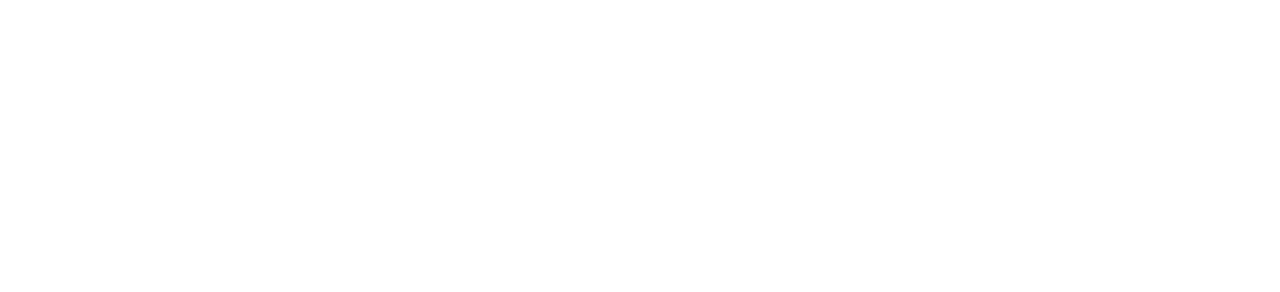
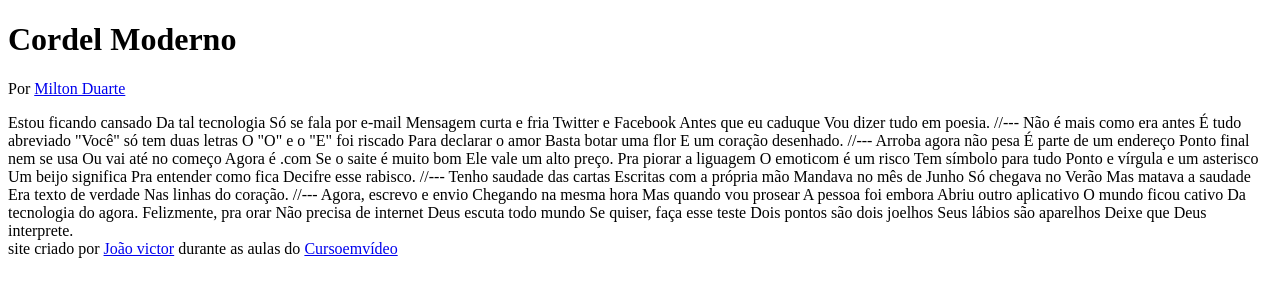
Before and after one commit to Victorfxc/HTML-CSS, a plain HTML site: page desafios/d012/index.html in a window 1280 px wide. Drawn offline with Linux system fonts and the light colour scheme.

Commit message:
atualizando desafio12

```diff
--- a/desafios/d012/index.html
+++ b/desafios/d012/index.html
@@ -6,6 +6,78 @@
     <title>Document</title>
 </head>
 <body>
+    <header>
+        <h1>Cordel Moderno</h1>
+        <p>Por <a href="https://www.recantodasletras.com.br/poesias/3186743" target="_blank">Milton Duarte</a></p>
+    </header>
+
+    Estou ficando cansado
+    Da tal tecnologia
+    Só se fala por e-mail
+    Mensagem curta e fria
+    Twitter e Facebook
+    Antes que eu caduque
+    Vou dizer tudo em poesia.
+
+    //---
+
+    Não é mais como era antes
+    É tudo abreviado
+    "Você" só tem duas letras
+    O "O" e o "E" foi riscado
+    Para declarar o amor
+    Basta botar uma flor
+    E um coração desenhado.
+
+    //---
+
+    Arroba agora não pesa
+    É parte de um endereço
+    Ponto final nem se usa
+    Ou vai até no começo
+    Agora é .com
+    Se o saite é muito bom
+    Ele vale um alto preço.
+
+    Pra piorar a liguagem
+    O emoticom é um risco
+    Tem símbolo para tudo
+    Ponto e vírgula e um asterisco
+    Um beijo significa
+    Pra entender como fica
+    Decifre esse rabisco.
+
+    //---
+
+    Tenho saudade das cartas
+    Escritas com a própria mão
+    Mandava no mês de Junho
+    Só chegava no Verão
+    Mas matava a saudade
+    Era texto de verdade
+    Nas linhas do coração.
+
+    //---
+
+    Agora, escrevo e envio
+    Chegando na mesma hora
+    Mas quando vou prosear
+    A pessoa foi embora
+    Abriu outro aplicativo
+    O mundo ficou cativo
+    Da tecnologia do agora.
+
+    Felizmente, pra orar
+    Não precisa de internet
+    Deus escuta todo mundo
+    Se quiser, faça esse teste
+    Dois pontos são dois joelhos
+    Seus lábios são aparelhos
+    Deixe que Deus interprete.
+
+    <footer>
+        site criado por <a href=https://github.com/Victorfxc target="_blank">João victor</a> durante as aulas do <a href="https://www.cursoemvideo.com/" target="_blank">Cursoemvídeo</a>
+    </footer>
 
 </body>
 </html>
```
